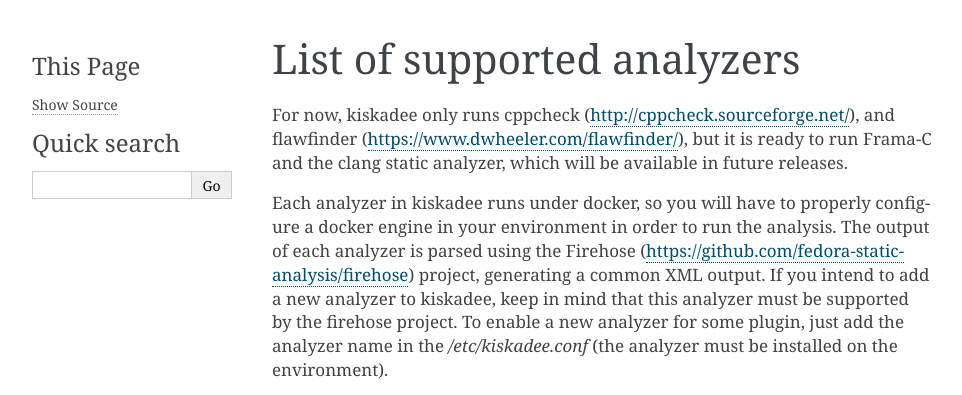
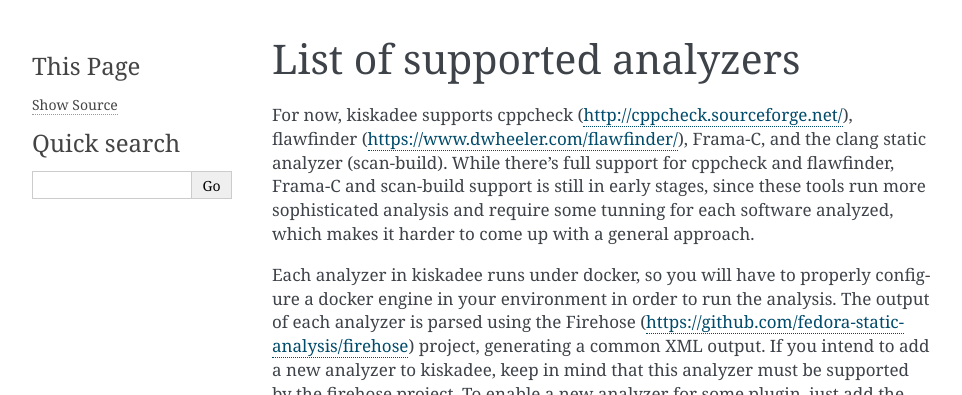
Before and after one commit to fabio1079/kiskadee, a Sphinx documentation site: the page built from doc/analyzers.rst, in a window 1280 px wide, cut to the strip 0-395 px from the top of the page. Shown: the whole strip, without its empty margins (148-1110 px from the left). Built offline with Sphinx 7.4.7, drawn with Linux system fonts in a browser that asks for light colours.

Commit message:
Add information on new analyzers in documentation
* cppcheck
* Frama-C

```diff
--- a/doc/analyzers.rst
+++ b/doc/analyzers.rst
@@ -1,10 +1,12 @@
 List of supported analyzers
 ===========================
 
-For now, kiskadee only runs cppcheck (http://cppcheck.sourceforge.net/), and
-flawfinder (https://www.dwheeler.com/flawfinder/), but it is ready to run
-Frama-C and the clang static analyzer, which will be available in future
-releases.
+For now, kiskadee supports cppcheck (http://cppcheck.sourceforge.net/),
+flawfinder (https://www.dwheeler.com/flawfinder/), Frama-C, and the clang
+static analyzer (scan-build). While there's full support for cppcheck and
+flawfinder, Frama-C and scan-build support is still in early stages, since
+these tools run more sophisticated analysis and require some tunning for each
+software analyzed, which makes it harder to come up with a general approach.
 
 Each analyzer in kiskadee runs under docker, so you will have to
 properly configure a docker engine in your environment in order to run
```
